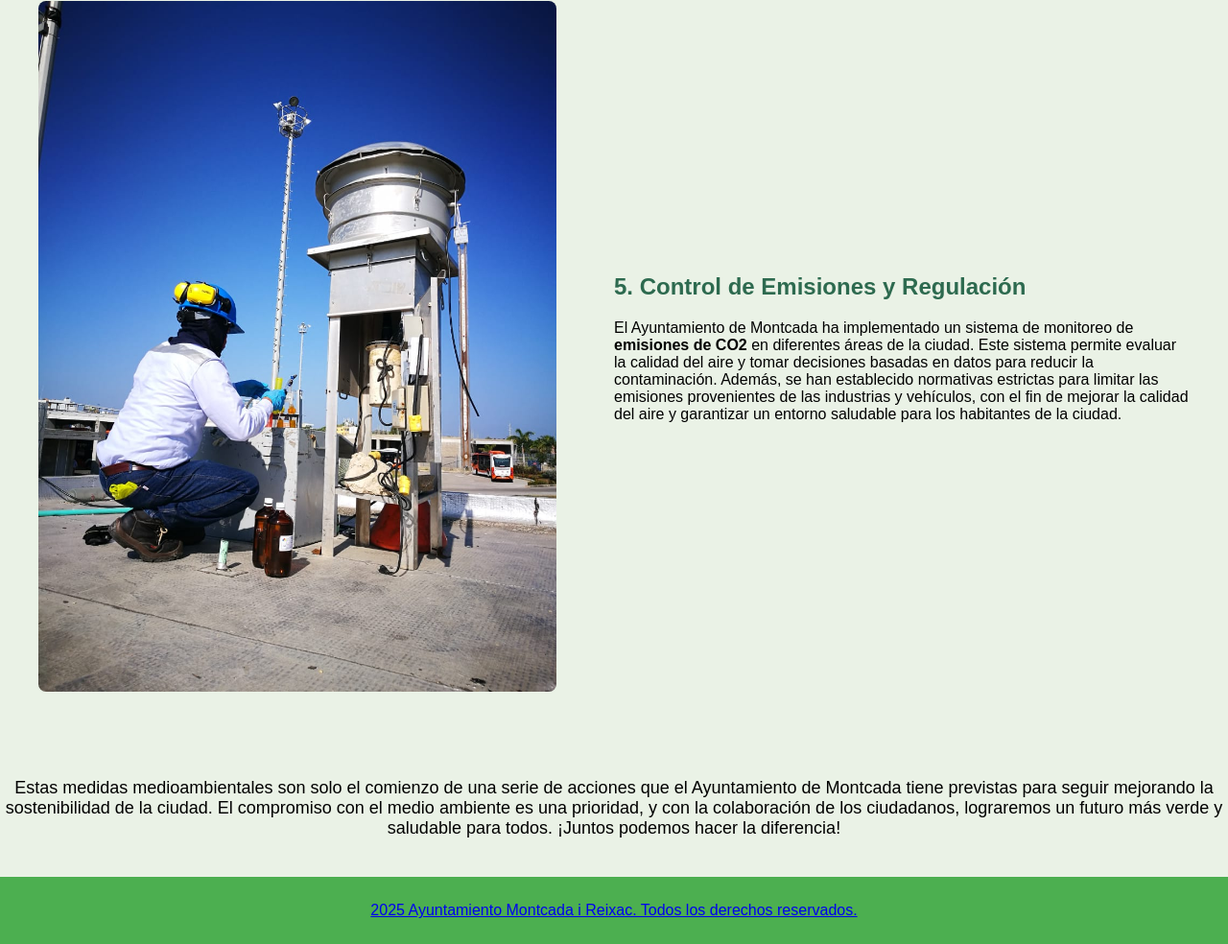
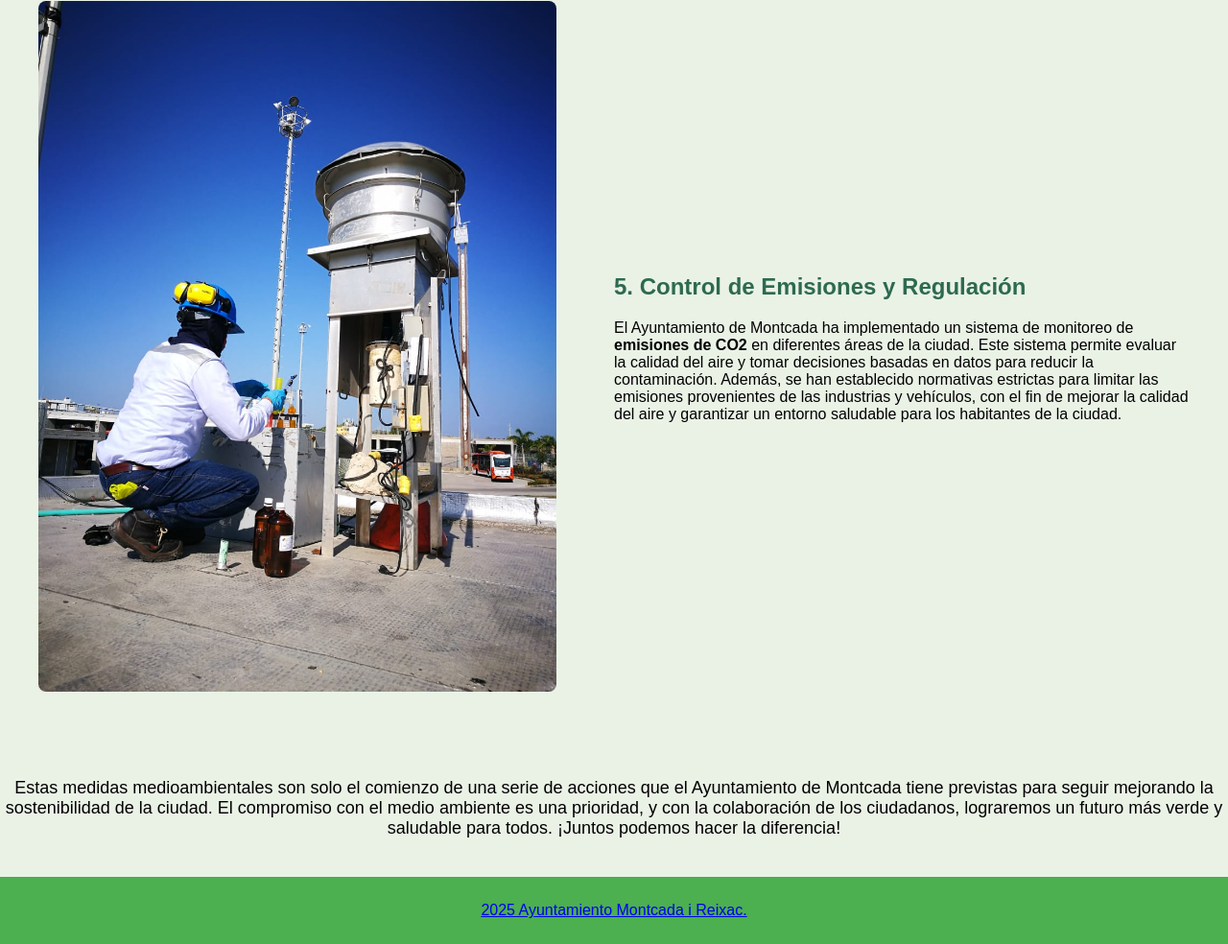
Before and after one commit to DarknessZeiint/darknessZeiint.github.io, a plain HTML site: page medidas_del_ayuntamiento.html in a window 1280 px wide. Shown: the part 2165-3149 px from the top of the page at 96% size. Drawn offline with Linux system fonts and the light colour scheme.

Commit message:
Update medidas_del_ayuntamiento.html

```diff
--- a/medidas_del_ayuntamiento.html
+++ b/medidas_del_ayuntamiento.html
@@ -93,7 +93,7 @@
     </main>
     <!-- Pie de pagina -->
     <footer>
-        <p> <a href="#top">2025 Ayuntamiento Montcada i Reixac. Todos los derechos reservados.</a></p>
+        <p> <a href="#top">2025 Ayuntamiento Montcada i Reixac.</a></p>
     </footer>
 
 </body>
```
